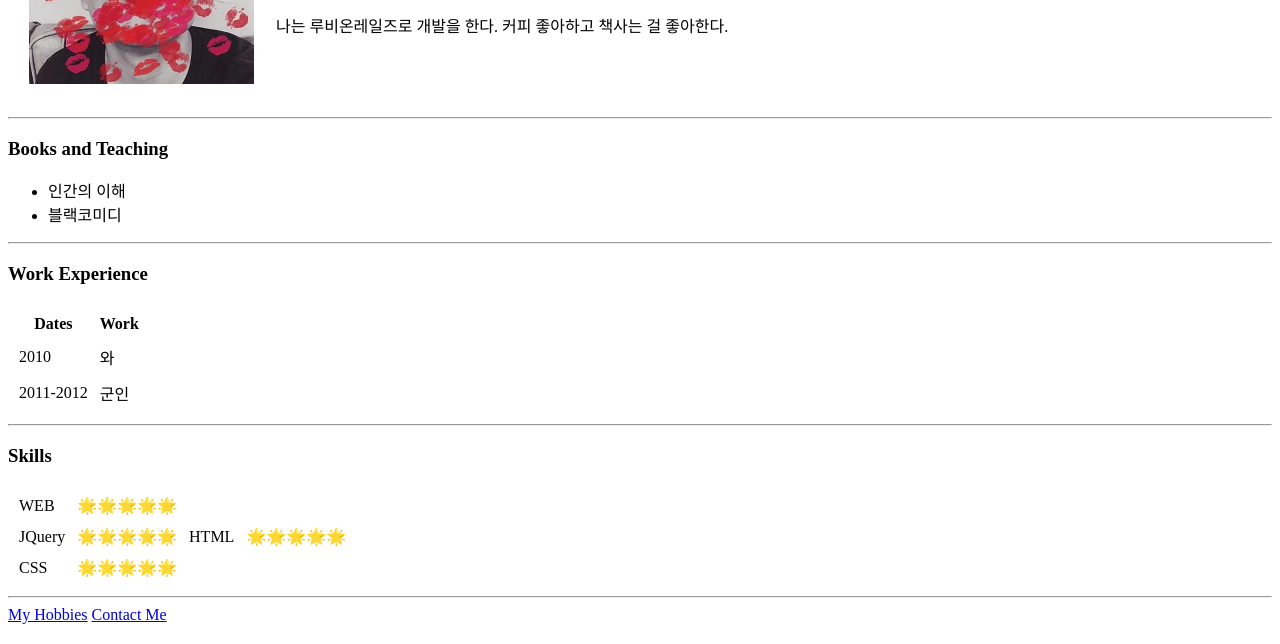
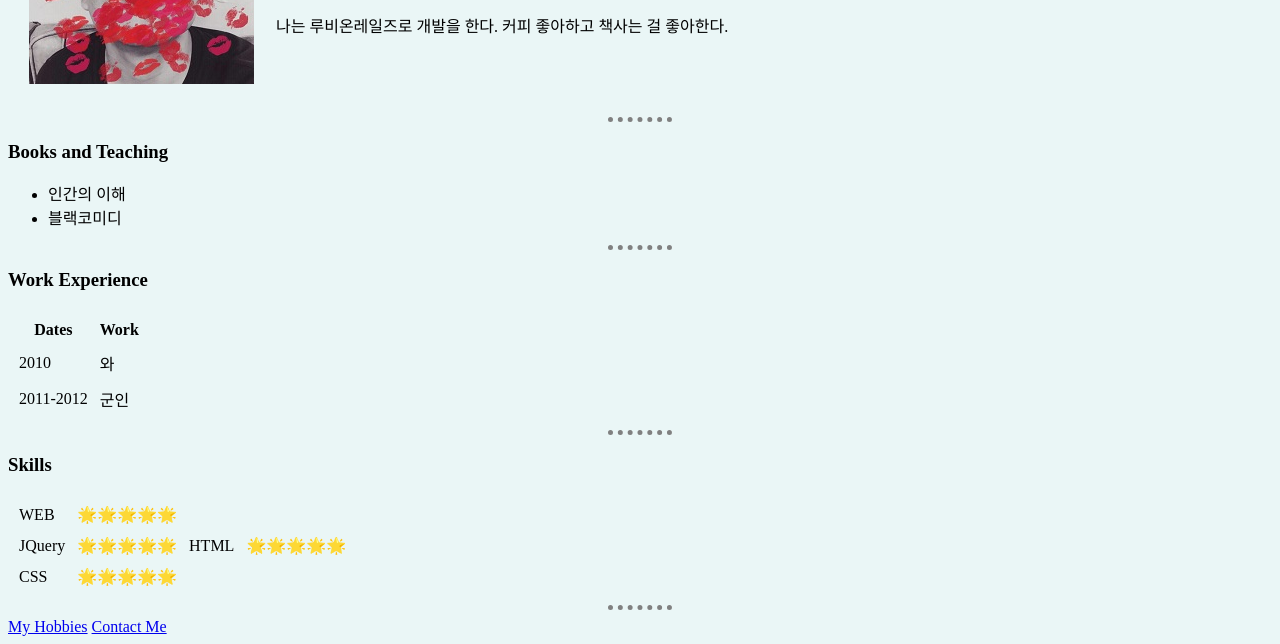
Before and after one commit to ocsarpo/cv_udemy, a plain HTML site: page index.html in a window 1280 px wide. Shown: the part 170-814 px from the top of the page. Drawn offline with Linux system fonts and the light colour scheme.

Commit message:
Add files via upload
internal css

```diff
--- a/index.html
+++ b/index.html
@@ -1,11 +1,29 @@
 <!DOCTYPE html>
 <html lang="en">
 <head>
+
     <meta charset="UTF-8">
     <meta name="viewport" content="width=device-width, initial-scale=1.0">
     <meta http-equiv="X-UA-Compatible" content="ie=edge">
     <title>HS Personal Site</title>
+
+    <style>
+        body {
+            background-color: #EAF6F6;
+        }
+
+        hr {
+            /* border-style: dotted none none; */
+            border-style: none;
+            border-top-style: dotted;
+            border-color: gray;
+            border-width: 5px;
+            /* 이 방식이 더 명확 */
+            width: 5%;
+        }
+    </style>
 </head>
+
 <body>
     <table cellspacing="20">
         <tr>
```
